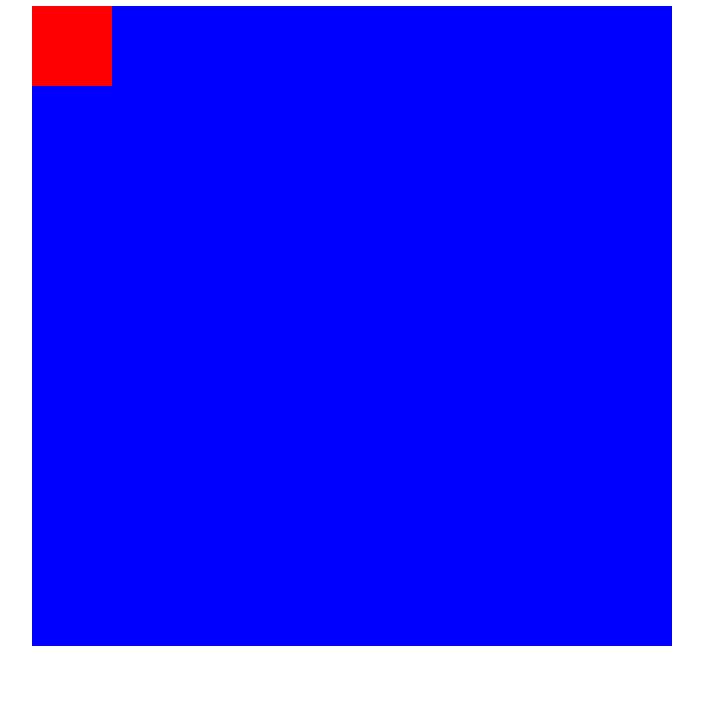
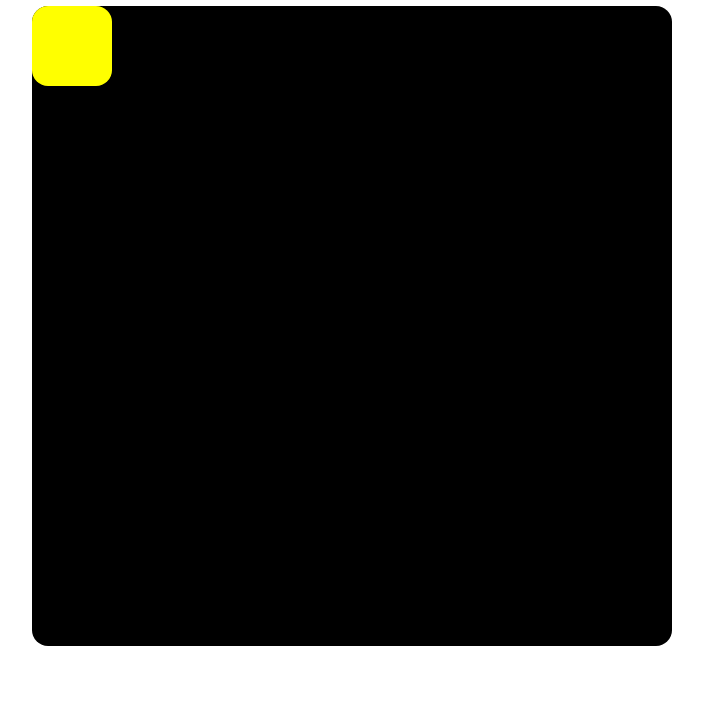
Before and after one commit to D44ng/CatchMeGame, a plain HTML site: page index.html in a window 1280 px wide. Shown: the part 74-800 px from the top of the page, without its empty margins (288-991 px from the left). Drawn offline with Linux system fonts and the light colour scheme.

Commit message:
Second Commit

```diff
--- a/index.html
+++ b/index.html
@@ -17,14 +17,16 @@
             height: 80vmin;
             width: 80vmin;
             position: relative;
-            background-color: #0000ff;
+            background-color: #000000;
+            border-radius: 2vmin;
         }
         #child{
             display: inline-block;
             height: 10vmin;
             width: 10vmin;
             position: absolute;
-            background-color: #ff0000;
+            background-color: #ffff00;
+            border-radius: 2vmin;
         }
     </style>
     <script>
@@ -39,7 +41,7 @@
         function nothing(){}
         function caught(){
         var box = document.getElementById('child');
-        document.write("<h1 style=\"text-align: center; font-family: 'Courier New', Courier, monospace;\">YOU CAUGHT ME!</h1>")
+        document.write("<h1 style=\"text-align: center; font-family: 'Courier New', Courier, monospace;\">YOU CAUGHT ME!<br>REFRESH TO PLAY AGAIN</h1>")
         }
     </script>
 </head>
```
